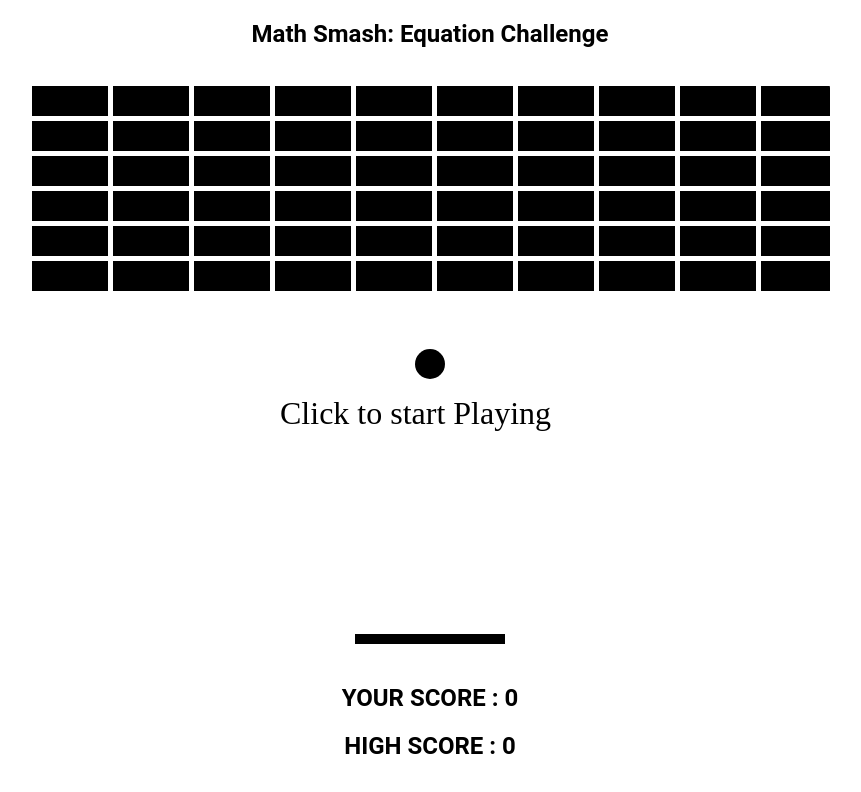
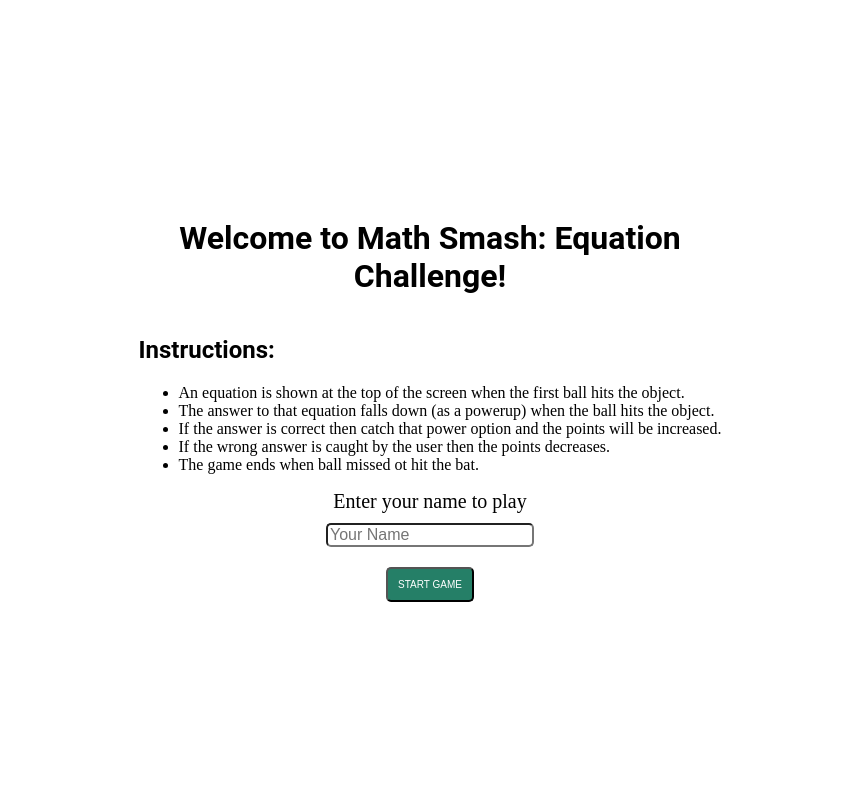
Before and after one commit to nihal5617/GDG-Project-brick-breaker, a plain HTML site: page index.html in a window 1280 px wide. Shown: the whole page, without its empty margins (210-1071 px from the left). Drawn offline with Linux system fonts and the light colour scheme.

```diff
--- a/data.js
+++ b/data.js
@@ -1,5 +1,5 @@
 // data.js
-let playerName = "Nihal";
+let playerName = "";
 let equationAndOptions = [
   {
     equation: "2 + 2",
@@ -63,6 +63,5 @@
   return equationAndOptions[Math.floor(Math.random() * equationAndOptions.length)];
 }
 
-// document.getElementById("startButton").addEventListener("click", startGame);
-startGame();
+document.getElementById("startButton").addEventListener("click", startGame);
 getRandomEquation();
--- a/index.html
+++ b/index.html
@@ -13,7 +13,18 @@
 
   <body>
     <div id="startScreen">
-      <h2>Welcome to Math Smash: Equation Challenge!</h2>
+      <h1>Welcome to Math Smash: Equation Challenge!</h1>
+      <!-- instructions should be aligned to left and same should be for the contents inside this div -->
+      <div style="text-align: left">
+        <h2>Instructions:</h2>
+        <ul>
+          <li>An equation is shown at the top of the screen when the first ball hits the object.</li>
+          <li>The answer to that equation falls down (as a powerup) when the ball hits the object.</li>
+          <li>If the answer is correct then catch that power option and the points will be increased.</li>
+          <li>If the wrong answer is caught by the user then the points decreases.</li>
+          <li>The game ends when ball missed ot hit the bat.</li>
+        </ul>
+      </div>
       <label for="playerName"> Enter your name to play </label>
       <input type="text" id="playerName" placeholder="Your Name" />
       <button id="startButton">Start Game</button>
--- a/style.css
+++ b/style.css
@@ -62,8 +62,8 @@
 
 button {
   padding: 10px;
-  background-color: rgb(37, 127, 37);
-  color: black;
+  background-color: rgb(37, 127, 103);
+  color: white;
   font-size: 10px;
   text-transform: uppercase;
   border-radius: 5px;
```
